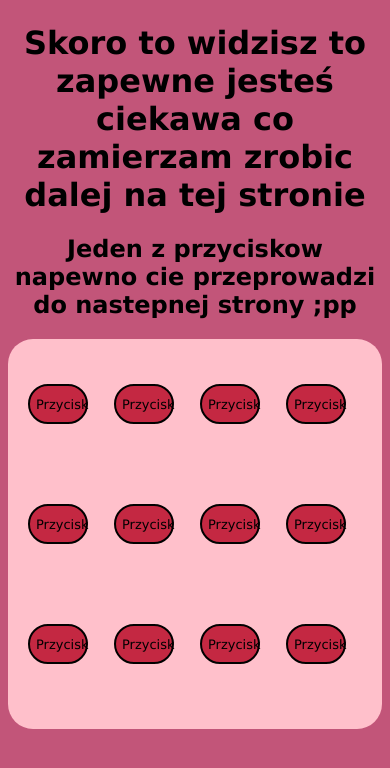
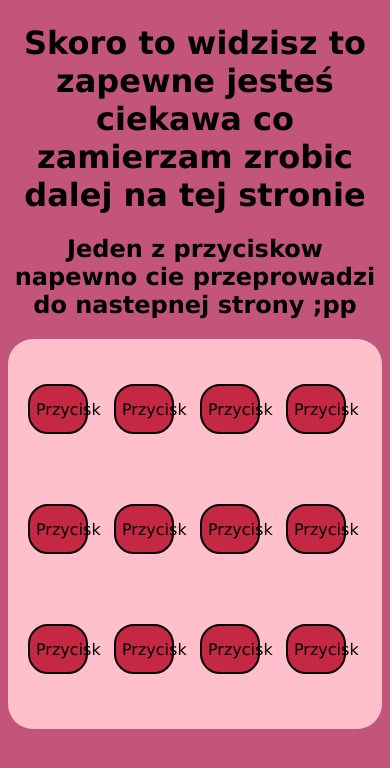
Before and after one commit to tesex6969/prezent, a plain HTML site: page tak.html in a window 390 px wide. Drawn offline with Linux system fonts and the light colour scheme.

Commit message:
Update style2.css

```diff
--- a/style2.css
+++ b/style2.css
@@ -41,8 +41,8 @@ button {
 }
 @media (max-width: 768px) {
 button {
-    font-size: small;
-    height: 40px;
+    font-size: medium;
+    height: 50px;
     max-width: 60px;
 }
 }
```
